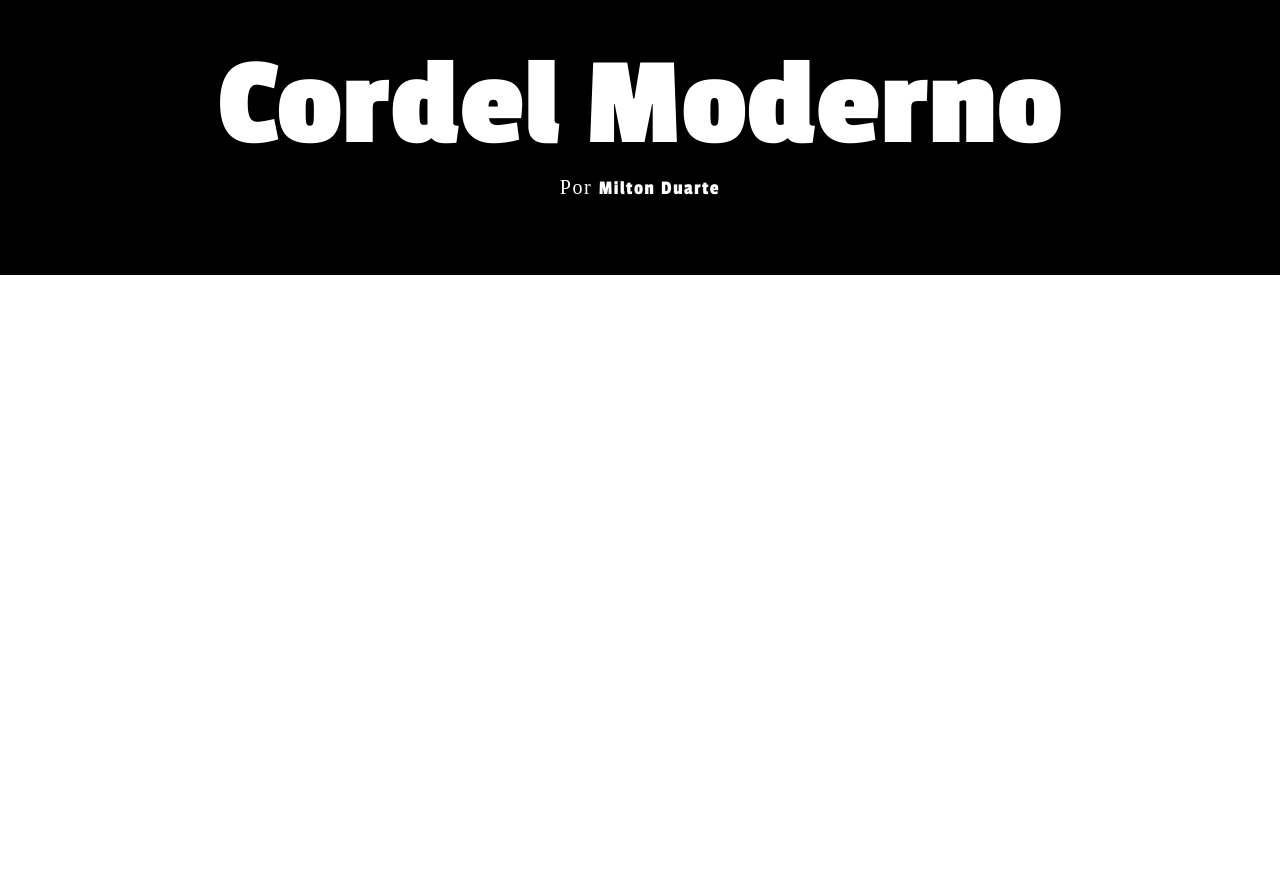
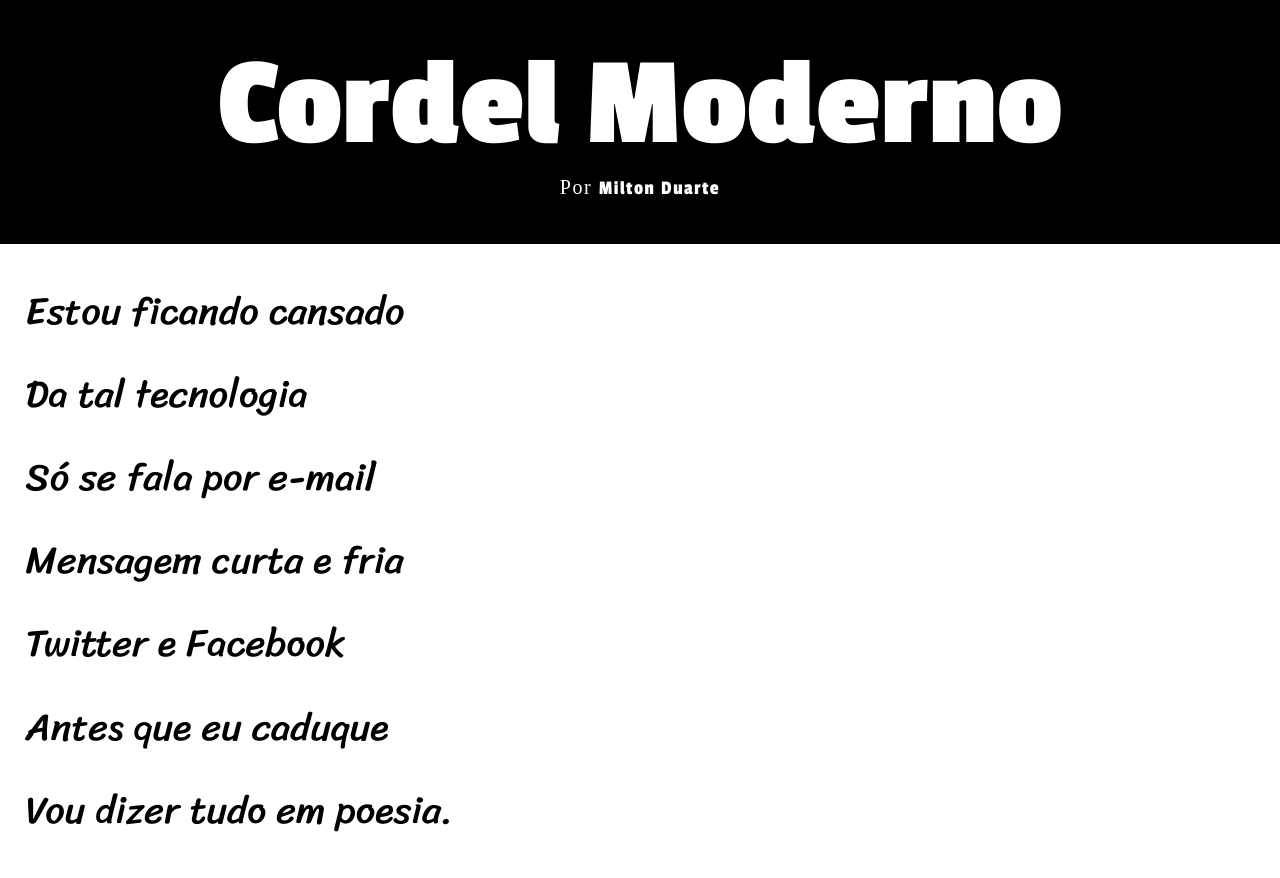
Before and after one commit to DanielMelo07/html-css, a plain HTML site: page desafios/des12_cordel/cordel.html in a window 1280 px wide. Before the commit the page ends 800 px from the top, so only its background shows below. Drawn offline with Linux system fonts and the light colour scheme.

Commit message:
atualização cordel

```diff
--- a/desafios/des12_cordel/cordel.html
+++ b/desafios/des12_cordel/cordel.html
@@ -3,6 +3,7 @@
 <head>
     <meta charset="UTF-8">
     <meta name="viewport" content="width=device-width, initial-scale=1.0">
+    <link rel="shortcut icon" href="pacote-d012/imagens/favicon_io/favicon.ico" type="image/x-icon">
     <link rel="stylesheet" href="style.css">
     <title>Cordel</title>
 </head>
@@ -12,7 +13,16 @@
         <p>Por <a href="https://www.recantodasletras.com.br/poesias/3186743" rel="external" target="_blank">Milton Duarte</a></p>
     </header>
     <main>
+        <p>Estou ficando cansado <br>
+        Da tal tecnologia <br>
+        Só se fala por e-mail <br>
+        Mensagem curta e fria <br>
+        Twitter e Facebook <br>
+        Antes que eu caduque <br>
+        Vou dizer tudo em poesia. <br></p>
+    </main>
+    <footer>
 
-    </main>
+    </footer>
 </body>
 </html>
--- a/desafios/des12_cordel/style.css
+++ b/desafios/des12_cordel/style.css
@@ -15,9 +15,8 @@ body{
 header{
     background-color: black;
     width: 100vw;
-    height: 275px;
 }
-h1{
+header > h1{
     font-family: "Passion One", sans-serif;
     font-weight: 700;
     font-style: normal;
@@ -27,11 +26,12 @@ h1{
     text-align: center;
 
 }
-p{
+header > p{
     font-size: 20px;
     letter-spacing: 1.5px;
     color: white;
     text-align: center;
+    padding-bottom: 45px;
 
 
 }
@@ -46,3 +46,16 @@ p > a:hover{
     text-decoration: underline;
 
 }
+main{
+
+}
+main > p {
+    font-family: "Sriracha", cursive;
+    font-weight: 400;
+    font-style: normal;
+    font-size: 3vw;
+    color: black;
+    text-align: left;
+    padding: 2vw;
+    line-height: 6.5vw;
+}
```
Also changed, not shown: desafios/des12_cordel/pacote-d012/imagens/favicon.ico (deleted), desafios/des12_cordel/pacote-d012/imagens/favicon_io/android-chrome-192x192.png (added), desafios/des12_cordel/pacote-d012/imagens/favicon_io/android-chrome-512x512.png (added), desafios/des12_cordel/pacote-d012/imagens/favicon_io/apple-touch-icon.png (added), desafios/des12_cordel/pacote-d012/imagens/favicon_io/favicon-16x16.png (added), desafios/des12_cordel/pacote-d012/imagens/favicon_io/favicon-32x32.png (added), desafios/des12_cordel/pacote-d012/imagens/favicon_io/favicon.ico (added), desafios/des12_cordel/pacote-d012/imagens/favicon_io/site.webmanifest (added).
